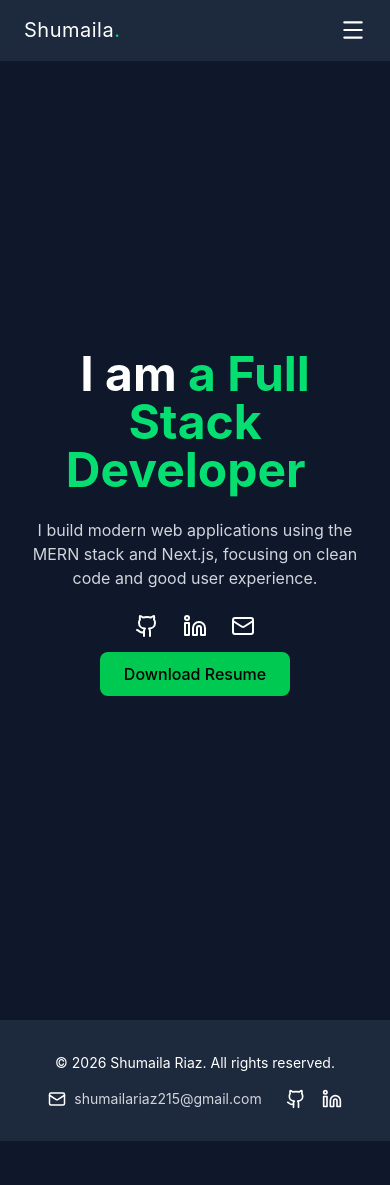
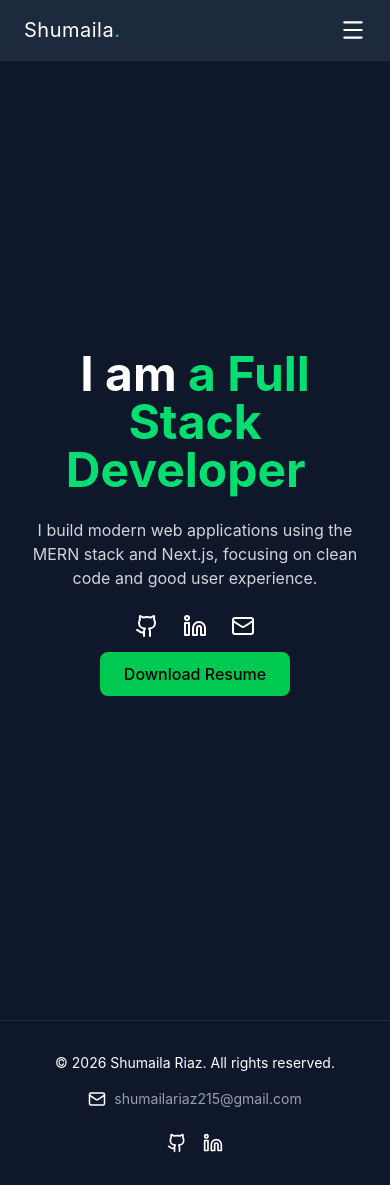
Before and after one commit to shumaila1421/Portfolio--Next.js, a Next.js app: page / in a window 390 px wide. Before the commit the page ends 1141 px from the top, so only its background shows below. Built offline with nearby package versions, Linux system fonts and the light colour scheme.

Commit message:
footer UI updated

```diff
--- a/app/components/footer.tsx
+++ b/app/components/footer.tsx
@@ -4,17 +4,17 @@
 
 export default function Footer() {
   return (
-    <footer className="border-t border-slate-800 mt-20 bg-slate-800">
-      <div className="max-w-6xl mx-auto px-6 py-8 flex flex-col md:flex-row items-center justify-between gap-4 text-white text-sm">
+    <footer className="mt-20 border-t border-slate-800 bg-slate-900 text-white">
+      <div className="max-w-6xl mx-auto px-6 py-8 flex flex-col md:flex-row justify-between items-center gap-4 text-sm">
         <p>© {new Date().getFullYear()} Shumaila Riaz. All rights reserved.</p>
 
-        <div className="flex items-center gap-6">
+        <div className="flex flex-col md:flex-row gap-6 items-center">
           <div className="flex items-center gap-2">
             <Mail size={18} />
-            <span className="text-gray-300">shumailariaz215@gmail.com</span>
+            <span className="text-gray-400">shumailariaz215@gmail.com</span>
           </div>
 
-          <div className="flex items-center gap-4">
+          <div className="flex gap-4">
             <a
               href="https://github.com/shumaila1421"
               target="_blank"
@@ -23,7 +23,6 @@
             >
               <Github size={20} />
             </a>
-
             <a
               href="https://www.linkedin.com/in/shumaila-riaz-56ab30354/"
               target="_blank"
```
